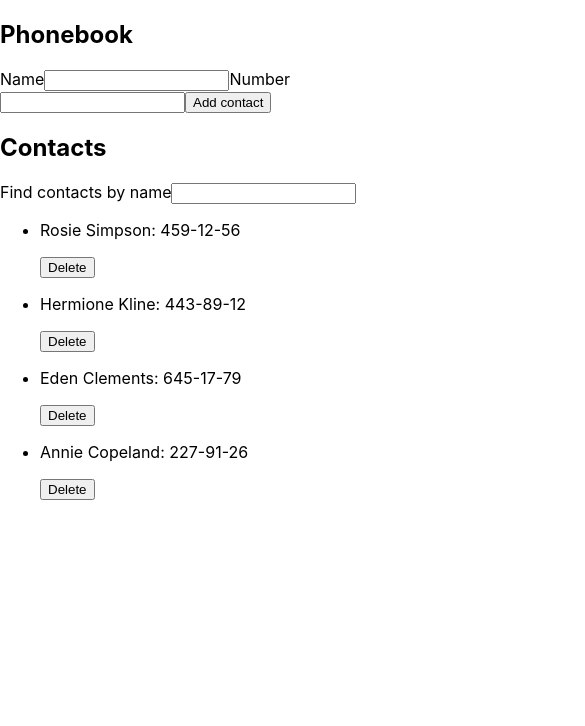
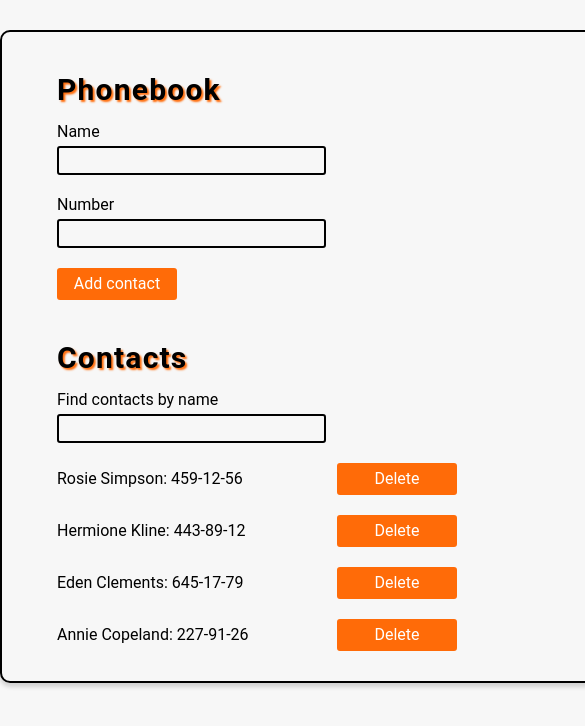
Before and after one commit to Firsache/goit-react-hw-02-phonebook, a React (Create React App) app: page / in a window 390 px wide. Shown: the top 726 px of the page, 585 px wide, since content can reach past the window. Built offline with nearby package versions, Linux system fonts and the light colour scheme.

Commit message:
added styles to phonebook

```diff
--- a/package.json
+++ b/package.json
@@ -12,6 +12,7 @@
     "react": "^18.1.0",
     "react-dom": "^18.1.0",
     "react-scripts": "5.0.1",
+    "styled-components": "^5.3.6",
     "web-vitals": "^2.1.3"
   },
   "scripts": {
--- a/src/components/App/App.jsx
+++ b/src/components/App/App.jsx
@@ -2,6 +2,9 @@ import { Component } from 'react';
 import { Form } from 'components/Form/Form';
 import { Contacts } from 'components/Contacts/Contacts';
 import { Filter } from 'components/Filter/Filter';
+
+import { Container } from './App.styled';
+import { GlobalStyles } from 'styles/globalStyles.styled';
 
 export class App extends Component {
   state = {
@@ -15,9 +18,6 @@ export class App extends Component {
   };
 
   addContact = contact => {
-    // const isInclude = this.state.contacts.find(
-    //   el => el.number === contact.number
-    // );
     if (this.state.contacts.some(c => c.number === contact.number)) {
       alert(`Contact ${contact.number} already exists!`);
     } else {
@@ -43,7 +43,7 @@ export class App extends Component {
     );
 
     return (
-      <>
+      <Container>
         <Form onSubmit={this.addContact} />
 
         <Contacts
@@ -52,7 +52,8 @@ export class App extends Component {
         >
           <Filter value={filteredName} filterChange={this.handleFilter} />
         </Contacts>
-      </>
+        <GlobalStyles />
+      </Container>
     );
   }
 }
--- /dev/null
+++ b/src/components/App/App.styled.js
@@ -0,0 +1,16 @@
+import styled from 'styled-components';
+
+export const Container = styled.div`
+  margin: 0 auto;
+  margin-top: 30px;
+  margin-bottom: 30px;
+  padding-left: 15px;
+  padding-right: 15px;
+
+  width: 600px;
+  border-radius: 10px;
+  overflow: hidden;
+
+  box-shadow: 0px 4px 4px rgba(0, 0, 0, 0.15);
+  border: 2px solid #000000;
+`;
--- a/src/components/Contacts/Contacts.jsx
+++ b/src/components/Contacts/Contacts.jsx
@@ -1,26 +1,29 @@
 import PropTypes from 'prop-types';
 import { Section } from 'components/Section/Section';
+
+import { List, Item, Text } from './Contacts.styled';
+import { Button } from 'components/Form/Form.styled';
 
 export function Contacts({ contacts, deleteContact, children }) {
   return (
     <Section title="Contacts">
       {children}
-      <ul>
+      <List>
         {contacts.map(({ id, name, number }) => (
-          <li key={id}>
-            <p>
+          <Item key={id}>
+            <Text>
               {name}: <span>{number}</span>
-            </p>
-            <button
+            </Text>
+            <Button
               onClick={() => {
                 deleteContact(number);
               }}
             >
               Delete
-            </button>
-          </li>
+            </Button>
+          </Item>
         ))}
-      </ul>
+      </List>
     </Section>
   );
 }
--- /dev/null
+++ b/src/components/Contacts/Contacts.styled.js
@@ -0,0 +1,21 @@
+import styled from 'styled-components';
+
+export const List = styled.ul`
+  margin-top: 20px;
+  width: 400px;
+  display: flex;
+  flex-direction: column;
+  align-items: flex-start;
+  gap: 20px;
+`;
+export const Item = styled.li`
+  display: flex;
+  justify-content: space-between;
+  align-items: baseline;
+  width: 100%;
+  gap: 20px;
+`;
+
+export const Text = styled.p`
+  font-size: 16px;
+`;
--- a/src/components/Filter/Filter.jsx
+++ b/src/components/Filter/Filter.jsx
@@ -1,10 +1,12 @@
 import PropTypes from 'prop-types';
+
+import { Label, Span, Input } from 'components/Form/Form.styled';
 
 export function Filter({ value, filterChange }) {
   return (
-    <label>
-      <span>Find contacts by name</span>
-      <input
+    <Label>
+      <Span>Find contacts by name</Span>
+      <Input
         type="text"
         name="filterName"
         pattern="^[a-zA-Zа-яА-Я]+(([' -][a-zA-Zа-яА-Я ])?[a-zA-Zа-яА-Я]*)*$"
@@ -13,7 +15,7 @@ export function Filter({ value, filterChange }) {
         value={value}
         onChange={filterChange}
       />
-    </label>
+    </Label>
   );
 }
 Filter.propTrypes = {
--- a/src/components/Form/Form.jsx
+++ b/src/components/Form/Form.jsx
@@ -2,6 +2,7 @@ import { Component } from 'react';
 import { nanoid } from 'nanoid';
 
 import { Section } from 'components/Section/Section';
+import { FormComponent, Label, Span, Input, Button } from './Form.styled';
 
 export class Form extends Component {
   state = {
@@ -31,10 +32,10 @@ export class Form extends Component {
   render() {
     return (
       <Section title="Phonebook">
-        <form onSubmit={this.handleSubmit}>
-          <label>
-            <span>Name</span>
-            <input
+        <FormComponent onSubmit={this.handleSubmit}>
+          <Label>
+            <Span>Name</Span>
+            <Input
               type="text"
               name="name"
               pattern="^[a-zA-Zа-яА-Я]+(([' -][a-zA-Zа-яА-Я ])?[a-zA-Zа-яА-Я]*)*$"
@@ -43,10 +44,10 @@ export class Form extends Component {
               value={this.state.name}
               onChange={this.handleInputChange}
             />
-          </label>
-          <label>
-            <span>Number</span>
-            <input
+          </Label>
+          <Label>
+            <Span>Number</Span>
+            <Input
               type="tel"
               name="number"
               pattern="\+?\d{1,4}?[-.\s]?\(?\d{1,3}?\)?[-.\s]?\d{1,4}[-.\s]?\d{1,4}[-.\s]?\d{1,9}"
@@ -55,9 +56,9 @@ export class Form extends Component {
               value={this.state.number}
               onChange={this.handleInputChange}
             />
-          </label>
-          <button type="submit">Add contact</button>
-        </form>
+          </Label>
+          <Button type="submit">Add contact</Button>
+        </FormComponent>
       </Section>
     );
   }
--- /dev/null
+++ b/src/components/Form/Form.styled.js
@@ -0,0 +1,66 @@
+import styled from 'styled-components';
+
+export const FormComponent = styled.form`
+  display: flex;
+  flex-direction: column;
+  align-items: flex-start;
+  gap: 20px;
+`;
+
+export const Label = styled.label`
+  display: flex;
+  flex-direction: column;
+  gap: 5px;
+`;
+
+export const Span = styled.span`
+  font-size: 16px;
+`;
+export const Input = styled.input`
+  padding: 5px 5px 5px 10px;
+  width: 250px;
+  border: 2px solid #000000;
+  border-radius: 3px;
+  background-color: transparent;
+  transition: border-color 200ms ease-in-out, outline-color 200ms ease-in-out;
+
+  &:hover {
+    border-color: #ff6b08;
+    outline-color: #ff6b08;
+    background-color: transparent;
+  }
+  &:focus {
+    border-color: #ff6b08;
+    outline-color: #ff6b08;
+    background-color: transparent;
+  }
+`;
+
+export const Button = styled.button`
+  padding: 7px 5px;
+  width: 120px;
+  height: 32px;
+
+  display: flex;
+  justify-content: center;
+  align-items: center;
+
+  font-size: 16px;
+  line-height: 1.3px;
+  text-align: center;
+  background-color: #ff6b08;
+  color: #ffffff;
+  border-radius: 3px;
+  border: 2px solid #ff6b08;
+  outline: none;
+
+  transition: background-color 200ms ease-in-out, color 200ms ease-in-out,
+    transform 200ms ease-in-out;
+
+  &:hover,
+  &:focus {
+    background-color: transparent;
+    color: #000000;
+    transform: translateY(-2px);
+  }
+`;
--- a/src/components/Section/Section.jsx
+++ b/src/components/Section/Section.jsx
@@ -1,11 +1,12 @@
 import PropTypes from 'prop-types';
+import { Wrapper, Title } from './Section.styled';
 
 export function Section({ title, children }) {
   return (
-    <section>
-      <h2>{title}</h2>
+    <Wrapper>
+      <Title>{title}</Title>
       {children}
-    </section>
+    </Wrapper>
   );
 }
 Section.propTypes = {
--- /dev/null
+++ b/src/components/Section/Section.styled.js
@@ -0,0 +1,20 @@
+import styled from 'styled-components';
+
+export const Wrapper = styled.section`
+  padding: 40px 40px 30px 40px;
+  padding-bottom: 30px;
+  /* background-color: #ffffff; */
+
+  &:last-of-type {
+    padding-top: 10px;
+  }
+`;
+
+export const Title = styled.h2`
+  padding-bottom: 15px;
+  font-weight: 600;
+  font-size: 30px;
+  letter-spacing: 1.2px;
+  /* color: #545454; */
+  text-shadow: 2px 2px 2px #ff6b08;
+`;
--- /dev/null
+++ b/src/styles/globalStyles.styled.js
@@ -0,0 +1,53 @@
+import { createGlobalStyle } from 'styled-components';
+
+export const GlobalStyles = createGlobalStyle`
+  html {
+    box-sizing: border-box;
+    scroll-behavior: smooth;
+  }
+  body {
+    margin: 0;
+    font-family: 'Roboto', sans-serif;
+    min-height: 100vh;
+    font-style: normal;
+    /* color: #545454; */
+    background-color: #F7F7F7;
+  }
+  h1,
+  h2,
+  h3,
+  h4,
+  h5,
+  h6,
+  p {
+    margin-top: 0;
+    margin-bottom: 0;
+  }
+  ul,
+  ol {
+    list-style: none;
+    padding-left: 0;
+    margin: 0;
+  }
+  button {
+    padding: 0;
+    border: none;
+    font-family: inherit;
+    color: inherit;
+    background-color: transparent;
+    cursor: pointer;
+  }
+  a {
+    text-decoration: none;
+    color: inherit;
+  }
+  img {
+    display: block;
+    max-width: 100%;
+    height: auto;
+  }
+  code {
+    font-family: source-code-pro, Menlo, Monaco, Consolas, 'Courier New',
+      monospace;
+  }
+`;
```
Also changed, not shown: 1 other file (tests, documents, lock files or other folders).
